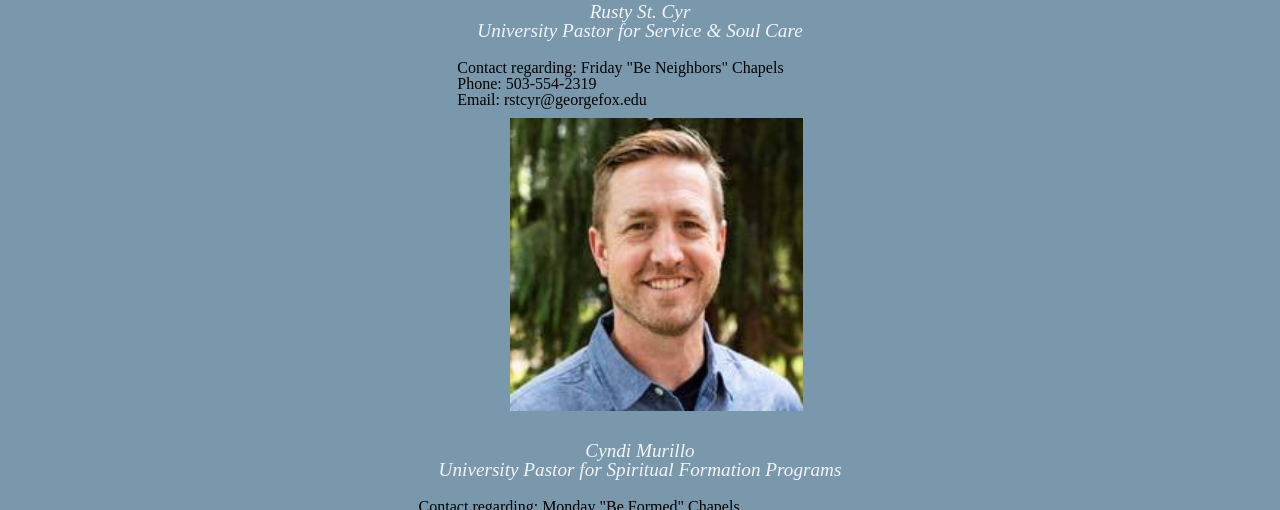
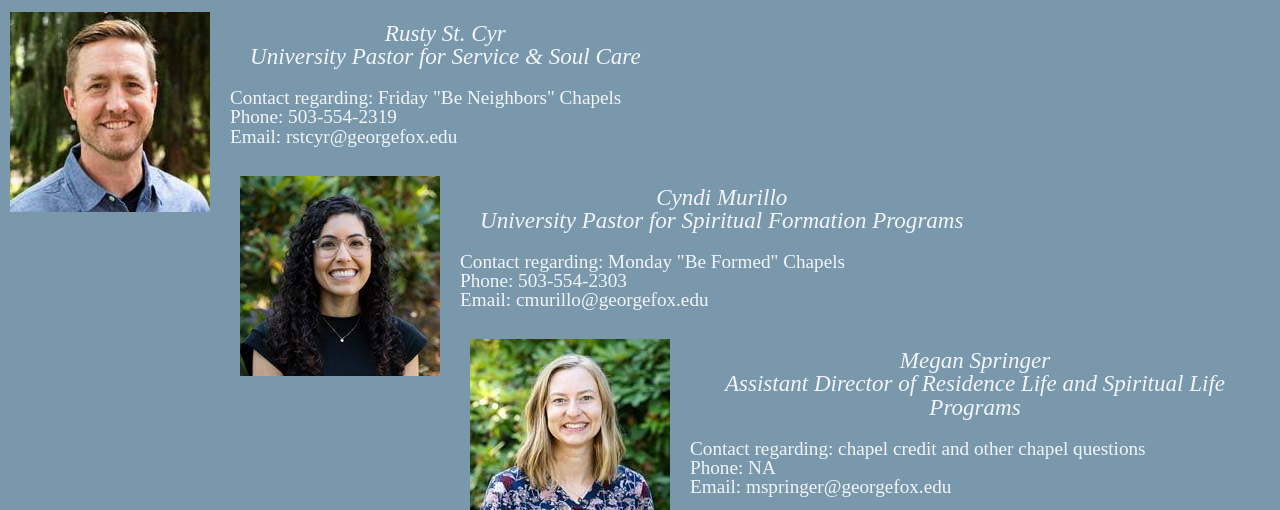
Before and after one commit to miat2025/csis321-spil-your-hearts, a plain HTML site: page site/aboutUs.html in a window 1280 px wide. Shown: the part 150-660 px from the top of the page. Drawn offline with Linux system fonts and the light colour scheme.

Commit message:
Here is some updated spacing for the about us page

```diff
--- a/site/aboutUs.html
+++ b/site/aboutUs.html
@@ -27,7 +27,11 @@
             </div>
             <div id = "body-container">
                 <h1 id = "title-container">About Us</h1>
+            </div>
                 <div>
+                     <img class = "bio-image" src = "rus.jpeg" alt = "Rusty St. Cyr Headshot">
+
+                    <div id = "bio-text">
                     <h2 id = "bio-name-container">Rusty St. Cyr <br>
                         University Pastor for Service & Soul Care
                     </h2>
@@ -36,9 +40,11 @@
                         Phone: 503-554-2319 <br>
                         Email: rstcyr@georgefox.edu
                     </body>
-                    <img class = "bio-image" src = "rus.jpeg" alt = "Rusty St. Cyr Headshot">
+                    </div>
                 </div>
                 <div>
+                    <img class = "bio-image" src = "cyndi.jpeg" alt = "Cyndi Murillo Headshot">
+                    <div id = "bio-text">
                     <h2 id = "bio-name-container">Cyndi Murillo <br>
                         University Pastor for Spiritual Formation Programs
                     </h2>
@@ -47,9 +53,11 @@
                         Phone: 503-554-2303 <br>
                         Email: cmurillo@georgefox.edu
                     </body>
-                    <img class = "bio-image" src = "cyndi.jpeg" alt = "Cyndi Murillo Headshot">
+                    </div>
                 </div>
                 <div>
+                    <img class = "bio-image" src = "megan.jpeg" alt = "Megan Springer Headshot">
+                    <div id = "bio-text">
                     <h2 id = "bio-name-container">Megan Springer <br>
                         Assistant Director of Residence Life  and Spiritual Life Programs
                     </h2>
@@ -58,9 +66,8 @@
                         Phone: NA <br>
                         Email: mspringer@georgefox.edu
                     </body>
-                    <img class = "bio-image" src = "megan.jpeg" alt = "Megan Springer Headshot">
+                    </div>
                 </div>
-            </div>
             <div id = "foot-container"></div>
                 <div id = "nav-footer" class = "nav-element">
                     <img class = "footer-image" src = "GFU image.png" alt = "GFU_logo">
--- a/site/style.css
+++ b/site/style.css
@@ -66,13 +66,26 @@
   font-size: 1.2em;
   margin: 20px;
   color: #F3F5F8;
+  justify-content: flex-start;
 }
 
 #bio-container {
+    text-align: right;
+    left: 0;
+    width: inherit;
+    display: flex;
+}
+
+#bio-text{
     text-align: left;
     left: 0;
     width: inherit;
     display: flex;
+    font-size: 1.2em;
+    margin: 20px;
+    color: #F3F5F8;
+    justify-content: flex-start;
+    flex-direction: column;
 }
 
 #nav-links {
@@ -94,13 +107,15 @@
     color: #FDB814;
 }
 
+
 .bio-image{
     padding: 10px;
     display: block;
-    margin-left: auto;
     margin-right: 10px;
     align-items: center;
-    width: 80%;
+    width: auto;
+    float: left;
+    border-radius: 10px;
 }
 
 .footer-image{
@@ -208,7 +223,7 @@ button {
   margin: auto;
   display: flex;
   flex-wrap: wrap;
-  padding-bottom: 25px;
+  padding-bottom: 20px;
 }
 .day {
   width: 100px;
```
